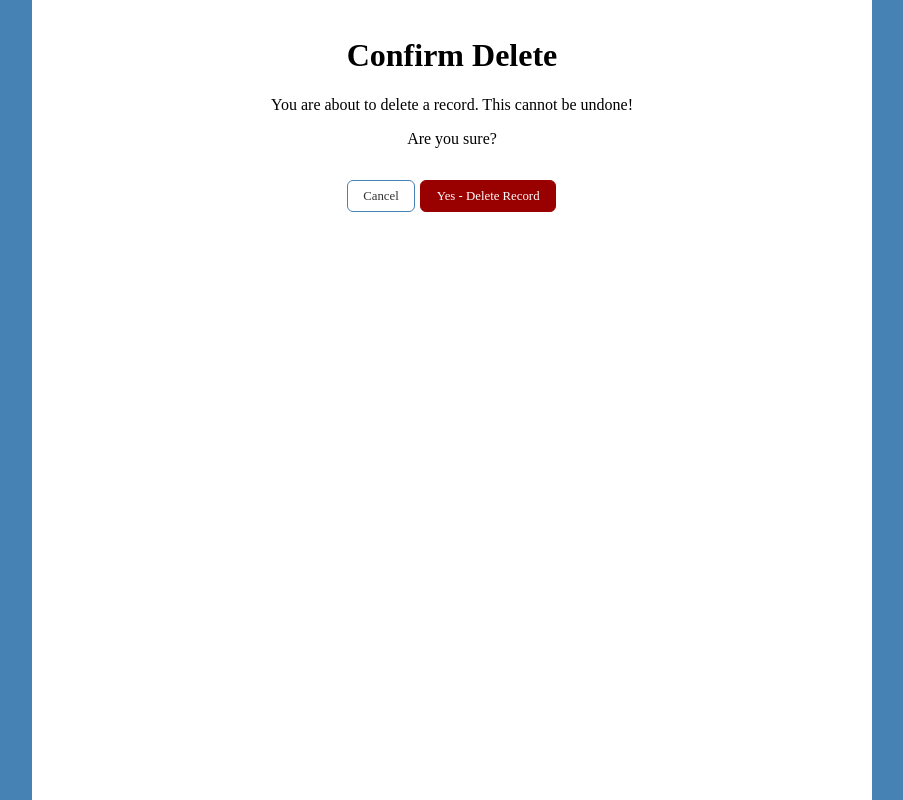
After one commit to trongate/task_manager, a PHP site: page /confirm_delete.php in a window 1280 px wide. The commit adds this page. Shown: the whole page, without its empty margins (188-1091 px from the left). Run offline with PHP 8.4, Linux system fonts and the light colour scheme.

Commit message:
End of lesson on delete records.

```diff
--- /dev/null
+++ b/confirm_delete.php
@@ -0,0 +1,27 @@
+<?php
+// Attempt to read $update_id from the URL.
+$update_id = $_GET['update_id'] ?? 0;
+settype($update_id, 'int');
+?>
+<!DOCTYPE html>
+<html lang="en">
+<head>
+    <meta charset="UTF-8">
+    <meta name="viewport" content="width=device-width, initial-scale=1.0">
+    <link rel="stylesheet" href="css/stylesheet.css">
+    <title>Confirm Delete</title>
+</head>
+<body>
+    <div class="container">
+        <h1>Confirm Delete</h1>
+        <p class="text-center">You are about to delete a record.  This cannot be undone!</p>
+        <p class="text-center">Are you sure?</p>
+        <form action="submit_delete.php?update_id=<?= $update_id ?>" method="post">
+            <p class="text-center">
+                <a href="create.php?update_id=<?= $update_id ?>" class="button alt">Cancel</a>
+                <button type="submit" class="danger">Yes - Delete Record</button>
+            </p>
+        </form>
+    </div>
+</body>
+</html>
--- a/create.php
+++ b/create.php
@@ -59,6 +59,11 @@ settype($complete, 'int');
             </label>
             <p class="text-center">
                 <a href="index.php" class="button alt">Cancel</a>
+                <?php
+                if ($update_id > 0) {
+                    echo '<a href="confirm_delete.php?update_id='.$update_id.'" class="button danger">Delete Record</a>';
+                }
+                ?>
                 <button type="submit">Submit</button>
             </p>
         </form>
--- a/css/stylesheet.css
+++ b/css/stylesheet.css
@@ -105,3 +105,13 @@ label {
     color: red;
     text-align: center;
 }
+
+.danger {
+    background-color: #990000;
+    border: 1px #990000 solid;
+}
+
+.danger:hover {
+    background-color: #770000;
+    border: 1px #770000 solid;
+}
```
Also changed, not shown: submit_delete.php (added, +18 -0 lines).
